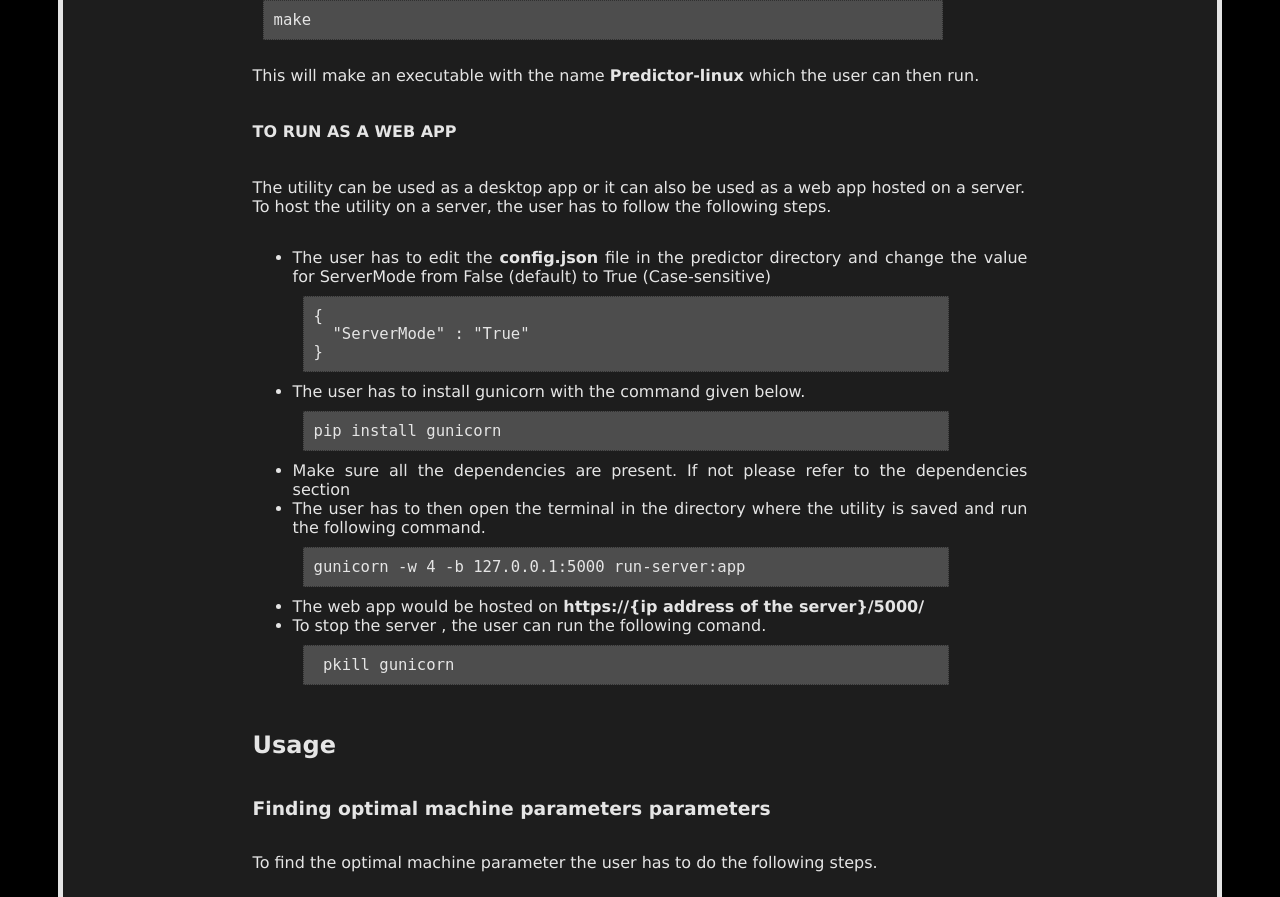
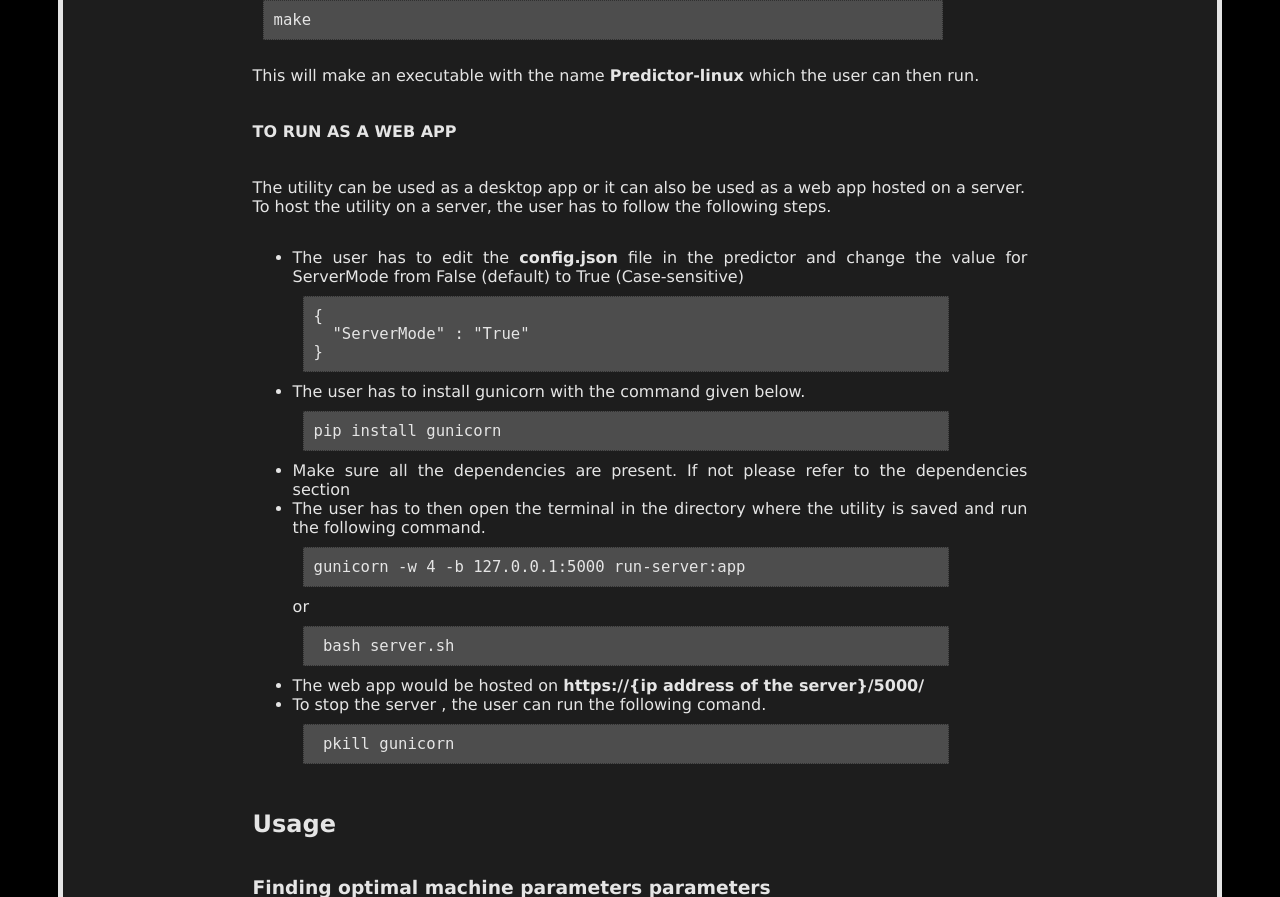
Before and after one commit to JOELKUNDU/MouldPredictor, a Flask app: page /help-page in a window 1280 px wide. Shown: the part 3633-4530 px from the top of the page. Run offline with Flask 2, Linux system fonts and the light colour scheme; some libraries are stand-ins or nearby versions.

Commit message:
Add files via upload

```diff
--- a/predictor/templates/help.html
+++ b/predictor/templates/help.html
@@ -4,6 +4,7 @@ Help Page
 {% endblock %}
 {% block content %}
 <div class="page-body dark2 para-text">
+
 <h1 id="moulding-machine-parameter-predictor">Moulding Machine Parameter Predictor</h1>
 <h2 id="table-of-contents">Table of Contents</h2>
 <ol>
@@ -114,7 +115,7 @@ cd MouldPredictor
 <p>The utility can be used as a desktop app or it can also be used as a web app hosted on a server.<br>
 To host the utility on a server, the user has to follow the following steps.</p>
 <ul>
-<li>The user has to edit the <strong>config.json</strong> file in the predictor directory and change the value for ServerMode from False (default) to True (Case-sensitive)<pre class=" language-json"><code class="prism  language-json"><span class="token punctuation">{</span>
+<li>The user has to edit the <strong>config.json</strong> file in the predictor and change the value for ServerMode from False (default) to True (Case-sensitive)<pre class=" language-json"><code class="prism  language-json"><span class="token punctuation">{</span>
   <span class="token string">"ServerMode"</span> <span class="token punctuation">:</span> <span class="token string">"True"</span>
 <span class="token punctuation">}</span>
 </code></pre>
@@ -124,6 +125,8 @@ To host the utility on a server, the user has to follow the following steps.</p>
 </li>
 <li>Make sure all the dependencies are present. If not please refer to the dependencies section</li>
 <li>The user has to then open the terminal in the directory where the utility is saved and run the following command.<pre><code>gunicorn -w 4 -b 127.0.0.1:5000 run-server:app
+</code></pre>
+or<pre><code> bash server.sh
 </code></pre>
 </li>
 <li>The web app would be hosted on <strong>https://{ip address of the server}/5000/</strong></li>
@@ -1381,5 +1384,7 @@ GNU General Public License for more details.</p>
 <li><a href="mailto:f20171399@hyderabad.bits-pilani.ac.in">f20171399@hyderabad.bits-pilani.ac.in</a></li>
 <li><a href="mailto:jdevcode02@gmail.com">jdevcode02@gmail.com</a></li>
 </ul>
+
+
 </div>
 {% endblock %}
```
Also changed, not shown: index.md (+4 -0 lines), README.md.
